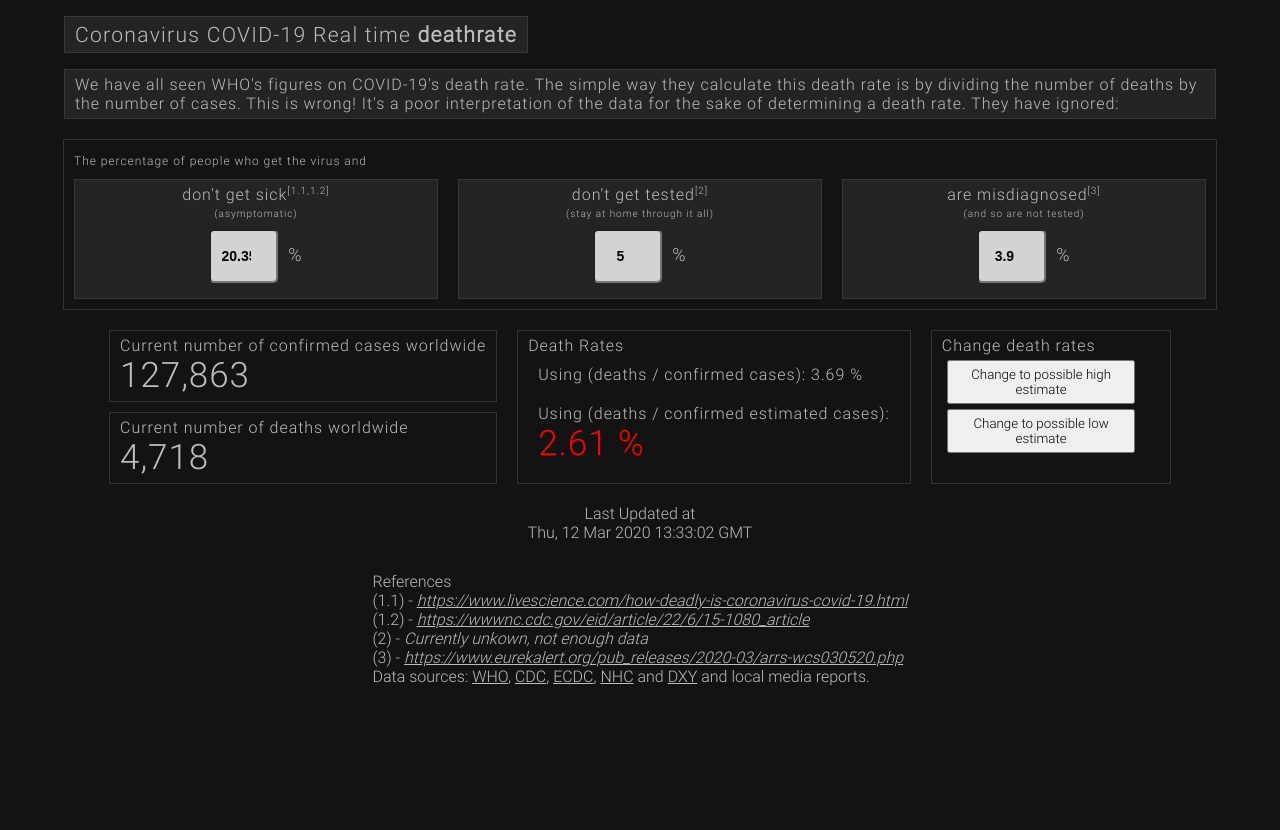
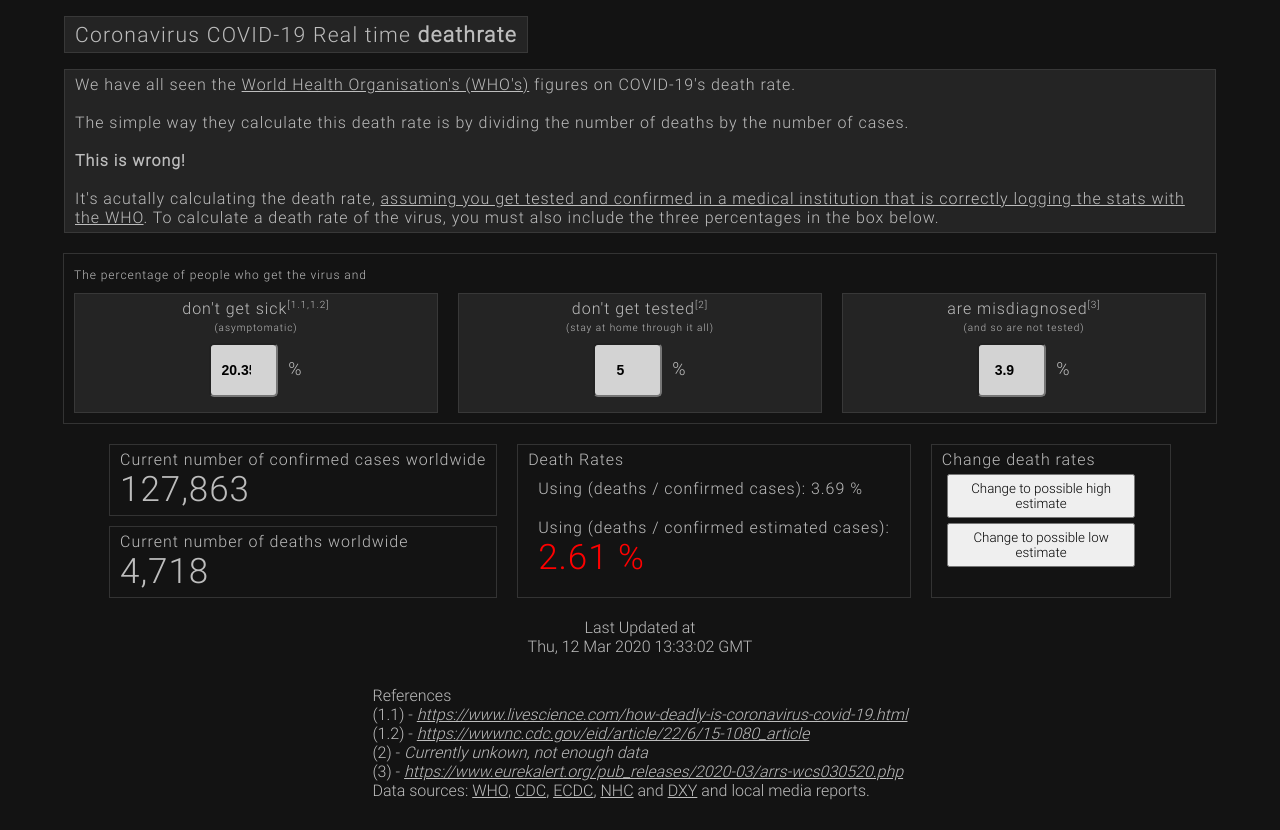
Before and after one commit to smccamley/corona-deathrate, a Next.js app: page / in a window 1280 px wide. Before the commit the page ends 800 px from the top, so only its background shows below. Built offline with nearby package versions, Linux system fonts and the light colour scheme.

Commit message:
updated description

```diff
--- a/pages/index.js
+++ b/pages/index.js
@@ -208,10 +208,24 @@ const Home = () => {
       <Header />
 
       <StyledBox>
-        We have all seen WHO's figures on COVID-19's death rate. The simple way
-        they calculate this death rate is by dividing the number of deaths by
-        the number of cases. This is wrong! It's a poor interpretation of the
-        data for the sake of determining a death rate. They have ignored:
+        We have all seen the{" "}
+        <Link href="http://www.who.org">
+          World Health Organisation's (WHO's)
+        </Link>{" "}
+        figures on COVID-19's death rate. <br />
+        <br />
+        The simple way they calculate this death rate is by dividing the number
+        of deaths by the number of cases.
+        <br />
+        <br /> <b>This is wrong!</b>
+        <br />
+        <br /> It's acutally calculating the death rate,{" "}
+        <u>
+          assuming you get tested and confirmed in a medical institution that is
+          correctly logging the stats with the WHO
+        </u>
+        . To calculate a death rate of the virus, you must also include the
+        three percentages in the box below.
       </StyledBox>
       <Spacer />
       <BorderBox style={{ width: "90vw", padding: "10px 0px 0px 0px" }}>
```
